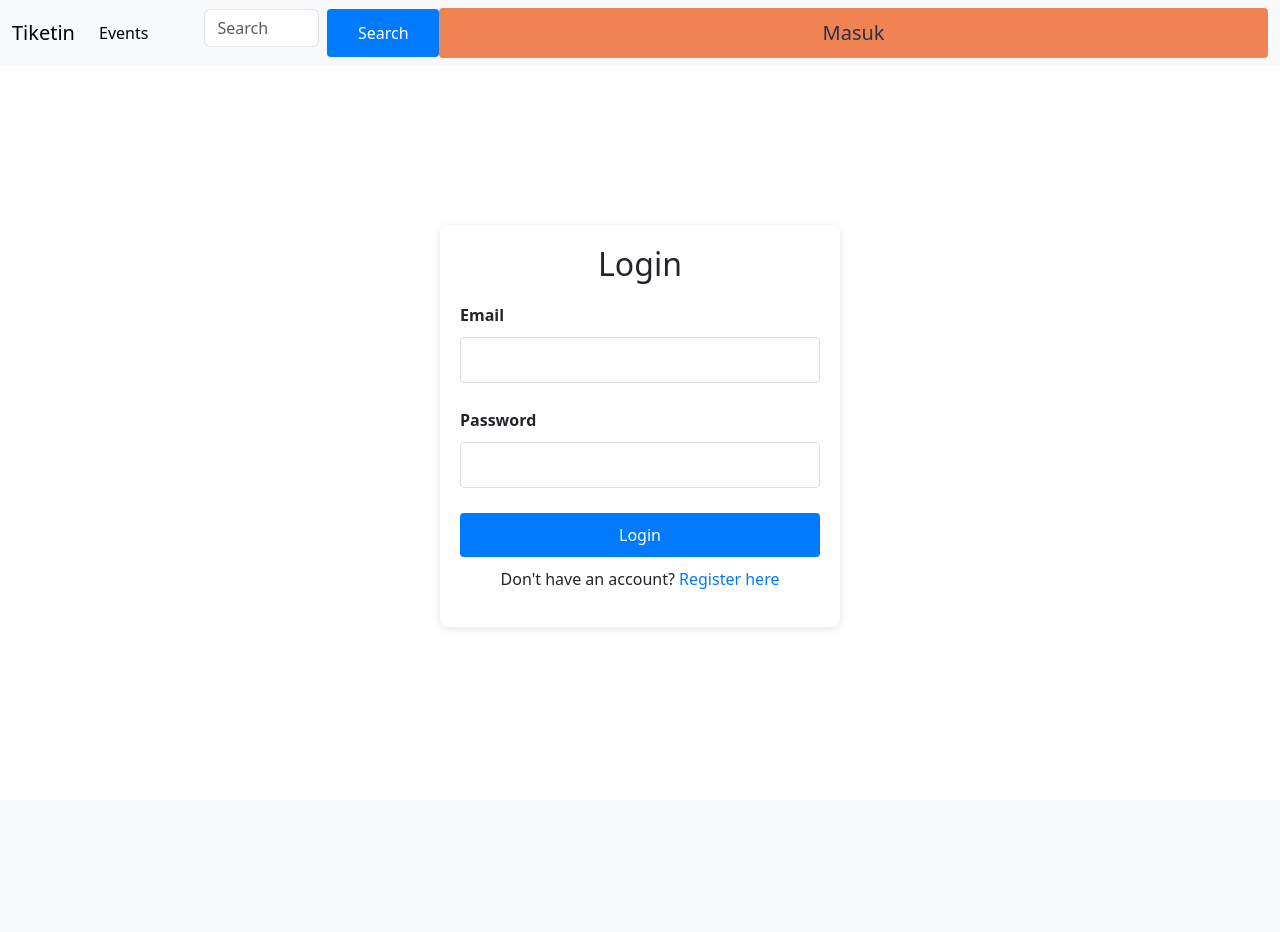
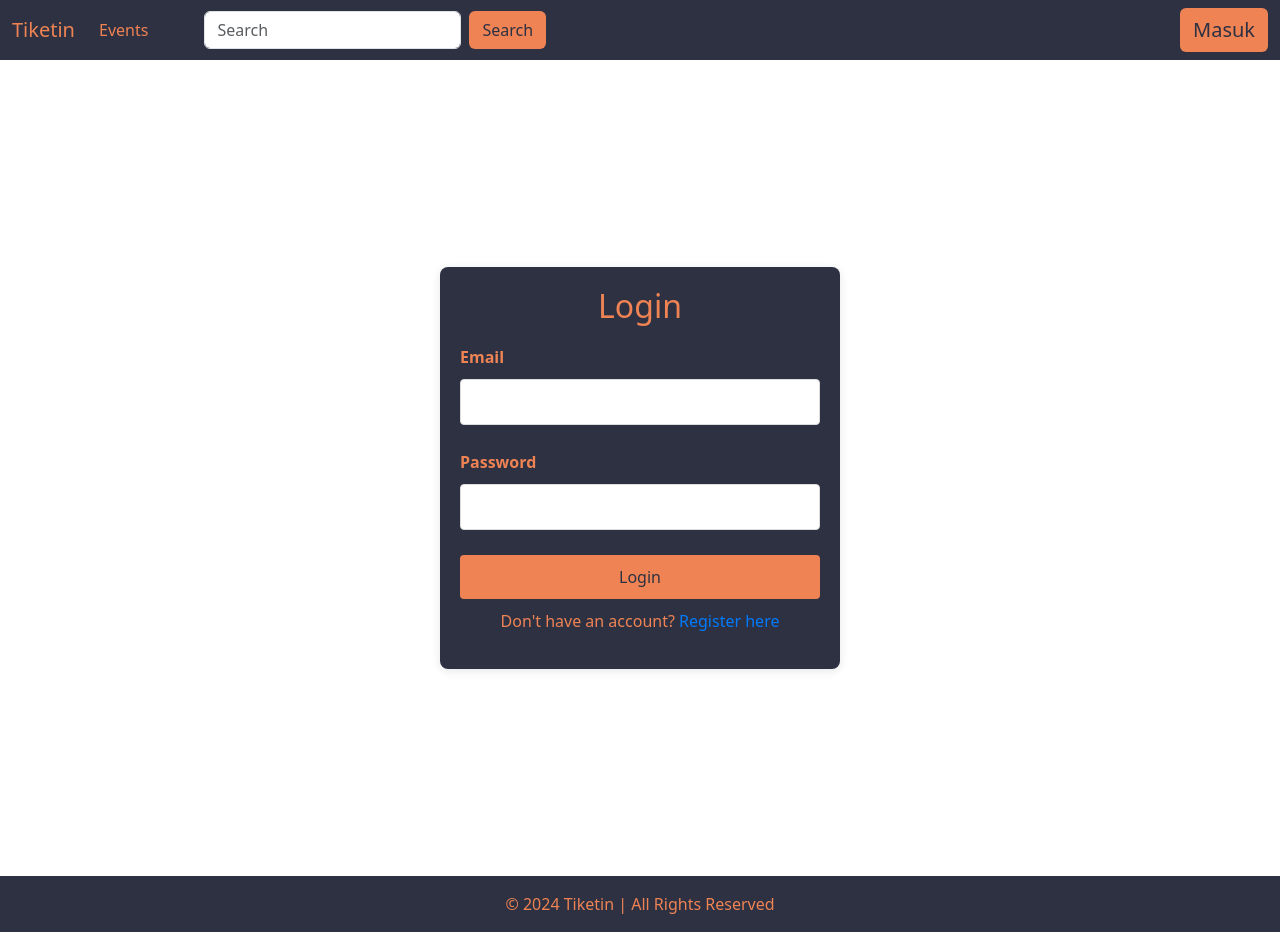
Before and after one commit to Gerzi40/JualanTiket, a Laravel app: page /login in a window 1280 px wide. Before the commit the page ends 589 px from the top, so only its background shows below. Run offline with Laravel 12, Linux system fonts and the light colour scheme.

Commit message:
style:styling pages

```diff
--- a/public/css/auth.css
+++ b/public/css/auth.css
@@ -30,7 +30,7 @@
    font-weight: bold;
 }
 
-input {
+.input-form {
    width: 100%;
    padding: 10px;
    border: 1px solid #ddd;
@@ -54,7 +54,7 @@
    outline: none;
 }
 
-.btn {
+.btn-submit {
    width: 100%;
    padding: 10px;
    background-color: #007bff;
--- /dev/null
+++ b/public/css/styling.css
@@ -0,0 +1,15 @@
+.bg-d {
+    background-color: #2D3142 !important;
+}
+
+.text-o {
+    color: #EF8354 !important;
+}
+
+.bg-o {
+    background-color: #EF8354 !important;
+}
+
+.text-d {
+    color: #2D3142 !important;
+}
--- a/resources/views/layout/guest/footer.blade.php
+++ b/resources/views/layout/guest/footer.blade.php
@@ -1,3 +1,3 @@
-<div class="p-3 text-center bg-dark text-light">
+<div class="p-3 text-center bg-d text-o mt-5">
     © 2024 Tiketin | All Rights Reserved
 </div>
--- a/resources/views/layout/guest/header.blade.php
+++ b/resources/views/layout/guest/header.blade.php
@@ -1,21 +1,22 @@
-<nav class="navbar navbar-expand-lg bg-light">
+<nav class="navbar navbar-expand-lg bg-d mb-5">
     <div class="container-fluid">
-      <a class="navbar-brand" href="{{route('home')}}">Tiketin</a>
-      <button class="navbar-toggler" type="button" data-bs-toggle="collapse" data-bs-target="#navbarSupportedContent" aria-controls="navbarSupportedContent" aria-expanded="false" aria-label="Toggle navigation">
+        <a class="navbar-brand text-o" href="{{ route('home') }}">Tiketin</a>
+        <button class="navbar-toggler" type="button" data-bs-toggle="collapse" data-bs-target="#navbarSupportedContent"
+            aria-controls="navbarSupportedContent" aria-expanded="false" aria-label="Toggle navigation">
             <span class="navbar-toggler-icon"></span>
         </button>
         <div class="collapse navbar-collapse" id="navbarSupportedContent">
             <ul class="navbar-nav me-5 mb-2 mb-lg-0">
                 <li class="nav-item">
-            <a class="nav-link active" aria-current="page" href="{{route('eventList')}}">Events</a>
+                    <a class="nav-link active text-o" aria-current="page" href="{{ route('eventList') }}">Events</a>
                 </li>
             </ul>
             <form class="d-flex me-auto" role="search">
                 <input class="form-control me-2" type="search" placeholder="Search" aria-label="Search">
-          <button class="btn btn-outline-success" type="submit">Search</button>
+                <button class="btn bg-o text-d" type="submit">Search</button>
             </form>
 
-        <a href="{{route('login')}}" class="btn fs-5" style="background-color: #EF8354; color: #2D3142">Masuk</a>
+            <a href="{{ route('login') }}" class="btn fs-5" style="background-color: #EF8354; color: #2D3142">Masuk</a>
         </div>
     </div>
 </nav>
--- a/resources/views/layout/guest/master.blade.php
+++ b/resources/views/layout/guest/master.blade.php
@@ -6,6 +6,7 @@
     <meta name="viewport" content="width=device-width, initial-scale=1.0">
     <meta http-equiv="X-UA-Compatible" content="ie=edge">
     <title>JualTiket</title>
+    <link rel="stylesheet" type="text/css" href="{{ url('/css/styling.css') }}" />
     <link href="https://cdn.jsdelivr.net/npm/bootstrap@5.3.3/dist/css/bootstrap.min.css" rel="stylesheet"
         integrity="sha384-QWTKZyjpPEjISv5WaRU9OFeRpok6YctnYmDr5pNlyT2bRjXh0JMhjY6hW+ALEwIH" crossorigin="anonymous">
     <script src="https://cdn.jsdelivr.net/npm/bootstrap@5.3.3/dist/js/bootstrap.bundle.min.js"
@@ -16,6 +17,16 @@
         html,
         body {
             height: 100%;
+        }
+
+        .pagination>.active>a,
+        .pagination>.active>a:focus,
+        .pagination>.active>a:hover,
+        .pagination>.active>span,
+        .pagination>.active>span:focus,
+        .pagination>.active>span:hover {
+            background-color: #2D3142;
+            border-color: #2D3142;
         }
     </style>
 
@@ -29,7 +40,7 @@
 
     @yield('content')
 
-    {{-- @include('layout.footer') --}}
+    @include('layout.guest.footer')
 
 </body>
 
--- a/resources/views/layout/user/footer.blade.php
+++ b/resources/views/layout/user/footer.blade.php
@@ -1,3 +1,3 @@
-<div class="p-3 text-center bg-dark text-light">
+<div class="p-3 text-center bg-d text-o mt-5">
     © 2024 Tiketin | All Rights Reserved
 </div>
--- a/resources/views/layout/user/master.blade.php
+++ b/resources/views/layout/user/master.blade.php
@@ -6,6 +6,7 @@
     <meta name="viewport" content="width=device-width, initial-scale=1.0">
     <meta http-equiv="X-UA-Compatible" content="ie=edge">
     <title>JualTiket</title>
+    <link rel="stylesheet" type="text/css" href="{{ url('/css/styling.css') }}" />
     <link href="https://cdn.jsdelivr.net/npm/bootstrap@5.3.3/dist/css/bootstrap.min.css" rel="stylesheet"
         integrity="sha384-QWTKZyjpPEjISv5WaRU9OFeRpok6YctnYmDr5pNlyT2bRjXh0JMhjY6hW+ALEwIH" crossorigin="anonymous">
     <script src="https://cdn.jsdelivr.net/npm/bootstrap@5.3.3/dist/js/bootstrap.bundle.min.js"
@@ -19,7 +20,7 @@
 
     @yield('content')
 
-    {{-- @include('layout.footer') --}}
+    @include('layout.user.footer')
 
 </body>
 
--- a/resources/views/page/guest/event.blade.php
+++ b/resources/views/page/guest/event.blade.php
@@ -24,15 +24,17 @@
                             <h5 class="card-title">{{ $event->name }}</h5>
                             <p class="card-text">{{ $event->date->format('d M Y') }}</p>
                             <p class="card-text">{{ $event->location }}</p>
+                            <hr>
                             <p class="card-text">Rp.{{ number_format($event->price, 2, ',', '.') }}</p>
-                        <a href="{{route('eventDetail', ['id' => $event->id])}}" class="btn btn-primary">Go Detail</a>
+                            <a href="{{ route('eventDetail', ['id' => $event->id]) }}" class="btn"
+                                style="background-color: #EF8354; color: #2D3142">Detail</a>
                         </div>
                     </div>
                 @endforeach
             </div>
         </div>
         <div>
-        {{$events->links()}}
+            {{ $events->links() }}
         </div>
     </div>
 @endsection
--- a/resources/views/page/guest/home.blade.php
+++ b/resources/views/page/guest/home.blade.php
@@ -19,7 +19,8 @@
                         <p class="card-text">{{ $event->date }}</p>
                         <p class="card-text">{{ $event->location }}</p>
                         <p class="card-text">Rp.{{ number_format($event->price, 2, ',', '.') }}</p>
-                        <a href="{{route('eventDetail', ['id' => $event->id])}}" class="btn btn-primary">Go Detail</a>
+                        <a href="{{ route('eventDetail', ['id' => $event->id]) }}" class="btn"
+                            style="background-color: #EF8354; color: #2D3142">Detail</a>
                     </div>
                 </div>
             @endforeach
--- a/resources/views/page/guest/login.blade.php
+++ b/resources/views/page/guest/login.blade.php
@@ -8,17 +8,17 @@
     <form action="{{ route('auth.attemptLogin') }}" method="POST">
         @csrf
         <div class="main-wrapper">
-            <div class="login-container">
+            <div class="login-container" style="background-color: #2D3142; color:#EF8354;">
                 <h2>Login</h2>
                 <div class="form-group">
                     <label for="username">Email</label>
-                    <input type="text" id="email" name="email" required>
+                    <input type="text" id="email" name="email" class="input-form" required>
                 </div>
                 <div class="form-group">
                     <label for="password">Password</label>
-                    <input type="password" id="password" name="password" required>
+                    <input type="password" id="password" class="input-form" name="password" required>
                 </div>
-                <button type="submit" class="btn" id="login">Login</button>
+                <button type="submit" class="btn-submit bg-o text-d" id="login">Login</button>
                 <div class="register-link">
                     <p>Don't have an account? <a href={{ route('register') }}>Register here</a></p>
                 </div>
--- a/resources/views/page/guest/register.blade.php
+++ b/resources/views/page/guest/register.blade.php
@@ -8,7 +8,7 @@
     <form action="{{ route('auth.attemptRegister') }}" method="POST">
         @csrf
         <div class="main-wrapper">
-            <div class="login-container">
+            <div class="login-container" style="background-color: #2D3142; color:#EF8354;">
                 <h2>Register</h2>
                 <div class="form-group">
                     <label for="username">Nama Lengkap</label>
@@ -34,7 +34,7 @@
                     <label for="gender">Jenis Kelamin</label>
                     <input type="text" id="gender" name="gender" required>
                 </div>
-                <button type="submit" class="btn" id="register">Register</button>
+                <button type="submit" class="btn-submit bg-o text-d" id="register">Register</button>
                 <div class="register-link">
                     <p>Already have an account? <a href={{ route('login') }}>Login here</a></p>
                 </div>
--- a/resources/views/page/user/home.blade.php
+++ b/resources/views/page/user/home.blade.php
@@ -19,7 +19,8 @@
                         <p class="card-text">{{ $event->date }}</p>
                         <p class="card-text">{{ $event->location }}</p>
                         <p class="card-text">Rp.{{ number_format($event->price, 2, ',', '.') }}</p>
-                        <a href="{{route('user.eventDetail', ['id' => $event->id])}}" class="btn btn-primary">Go Detail</a>
+                        <a href="{{ route('eventDetail', ['id' => $event->id]) }}" class="btn"
+                            style="background-color: #EF8354; color: #2D3142">Detail</a>
                     </div>
                 </div>
             @endforeach
```
Also changed, not shown: app/Http/Controllers/EventController.php (+4 -6 lines), resources/views/layout/user/header.blade.php (+9 -6 lines), resources/views/page/guest/detail.blade.php (+18 -18 lines), resources/views/page/user/detail.blade.php (+18 -18 lines). Lines whose indentation alone changed are shown as unchanged.
